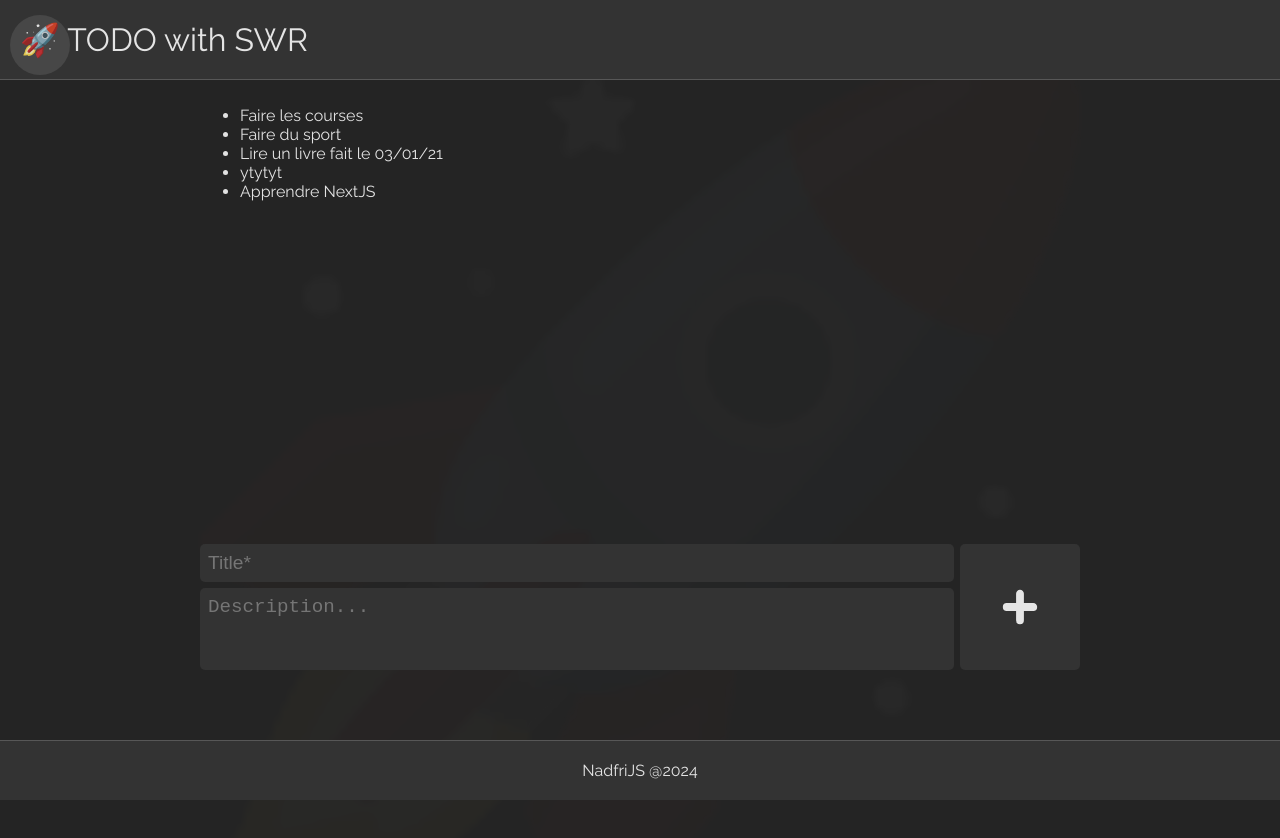
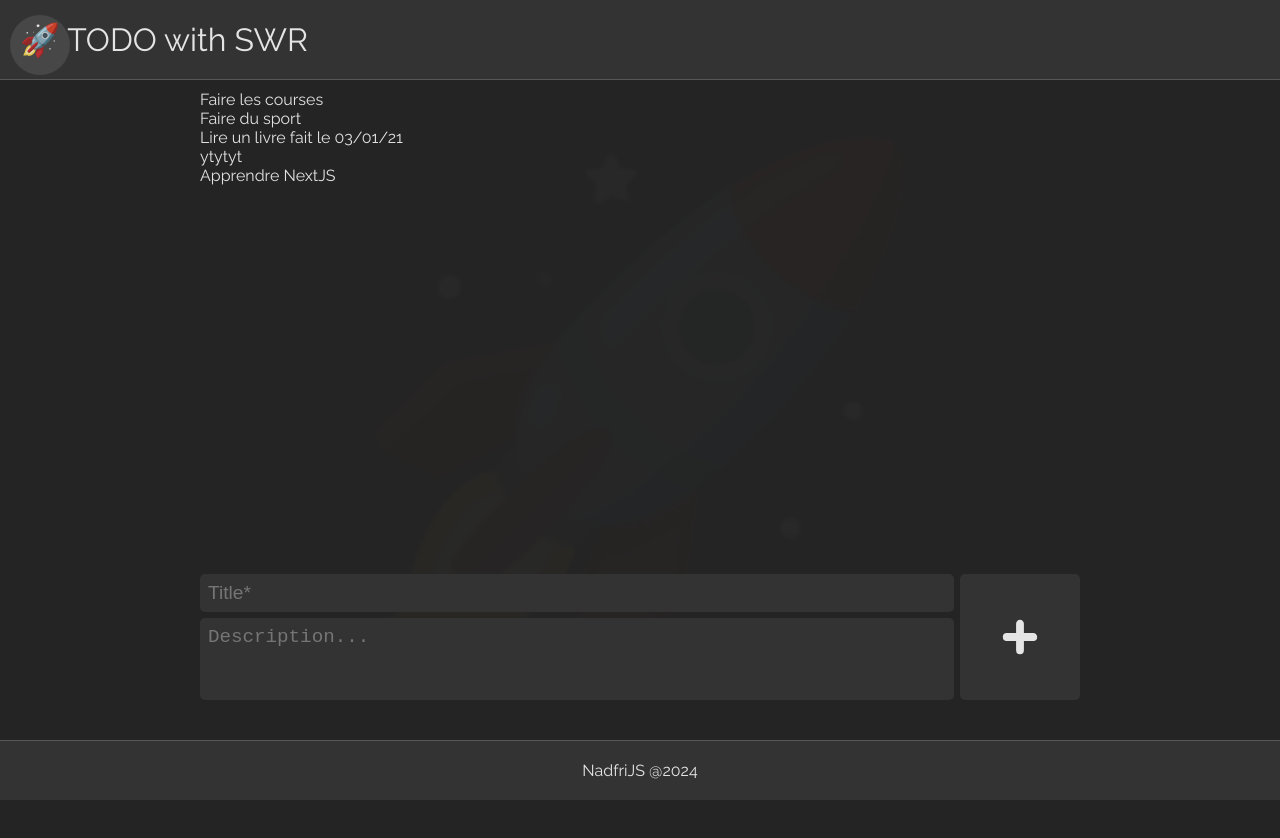
Before and after one commit to nadfri/todo-swr, a React (Vite) app: page / in a window 1280 px wide. Shown: the top 838 px of the page. After the commit the page ends 800 px from the top, so only its background shows below. Built offline with nearby package versions, Linux system fonts and the light colour scheme; data requests are answered from the project's data file.

Commit message:
Fix: some css bugs

```diff
--- a/src/App.scss
+++ b/src/App.scss
@@ -3,26 +3,26 @@
 
   display: flex;
   flex-direction: column;
-  align-items: space-between;
-
-
+  justify-content: space-between;
 
   main {
+    position: relative;
     flex: 1;
     padding: 10px;
     width: min(100%, 900px);
     margin: auto;
-  }
 
     &::before {
-    content: "🚀";
+      content: '🚀';
       position: absolute;
       inset: 0;
       display: grid;
       place-items: center;
 
-    font-size: 50rem;
+      font-size: 30rem;
       opacity: 0.02;
       z-index: -1;
+      overflow: hidden;
     }
   }
+}
--- a/src/components/AddNewTodo/AddNewTodo.scss
+++ b/src/components/AddNewTodo/AddNewTodo.scss
@@ -20,7 +20,7 @@
     box-shadow: inset 0 transparent;
     transition: box-shadow 0.3s;
 
-    &:focus {
+    &:focus, &:hover {
       box-shadow: inset 0 0 0 1px var(--grey-light);
     }
 
@@ -48,6 +48,7 @@
     &:active {
       box-shadow: inset 3px 3px 2px #1a1a1a, inset -3px -3px 2px #2e2e2e;
     }
+
     &:hover .CrossIcon {
       rotate: (135deg);
     }
--- a/src/components/Footer/Footer.scss
+++ b/src/components/Footer/Footer.scss
@@ -2,7 +2,7 @@
   display: grid;
   place-content: center;
   height: 60px;
-  margin-top: 60px;
+  margin-top: 30px;
 
   border-top: solid var(--grey) 1px;
   background-color: var(--grey-dark);
--- a/src/main.scss
+++ b/src/main.scss
@@ -3,10 +3,9 @@
 :root {
   --white: rgba(255, 255, 255, 0.87);
   --grey: #575757;
-  --grey-light:#474747;
+  --grey-light: #474747;
   --grey-dark: #333333;
-  --danger: #551313
-
+  --danger: #551313;
 }
 
 * {
@@ -20,7 +19,7 @@ body {
   background-color: #242424;
   color: var(--white);
 
-  font-family: "Raleway", sans-serif;
+  font-family: 'Raleway', sans-serif;
   font-optical-sizing: auto;
   font-weight: 400;
 
@@ -35,12 +34,18 @@ a {
   text-decoration: none;
 }
 
-button{
+button {
   cursor: pointer;
   padding: 0;
   transition: all 0.2s;
 }
 
-textarea{
+textarea {
   resize: none;
 }
+
+ul{
+  list-style: none;
+  padding: 0;
+  margin: 0;
+}
```
Lines whose indentation alone changed are shown as unchanged.
